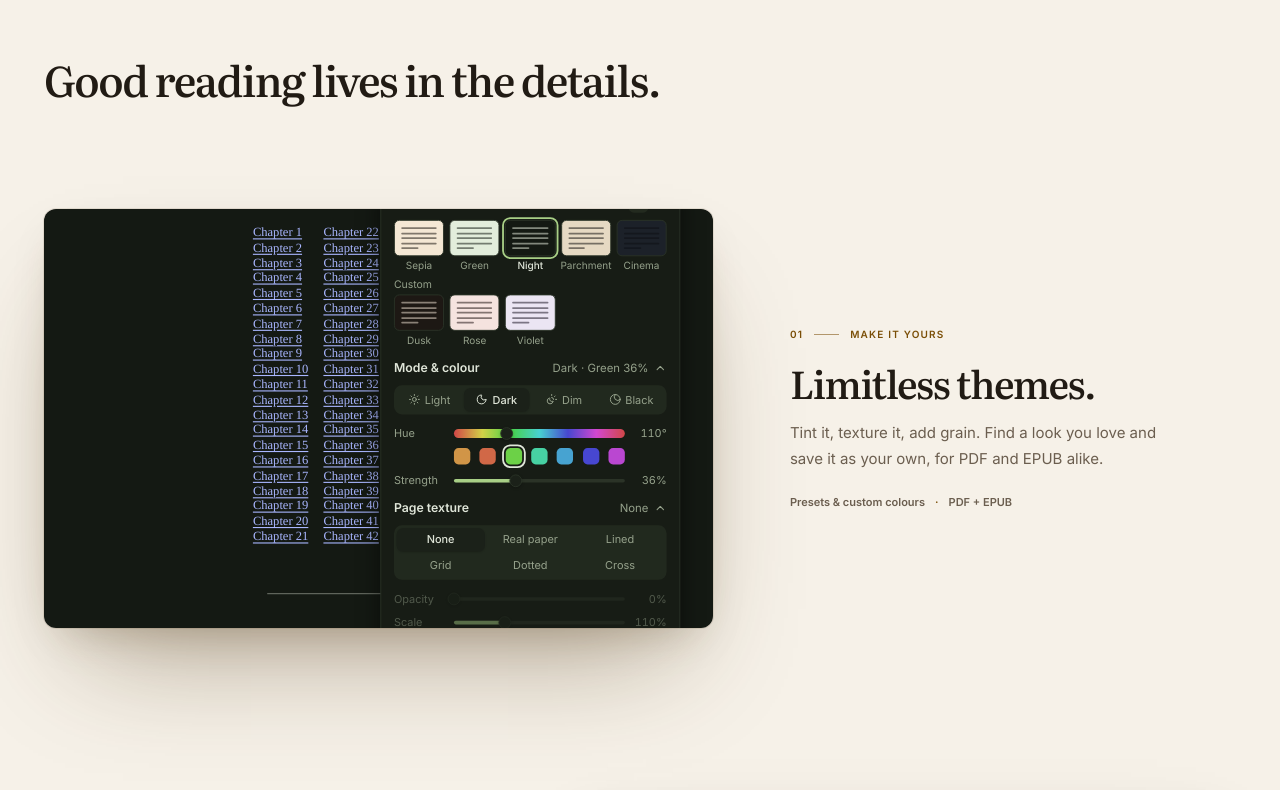
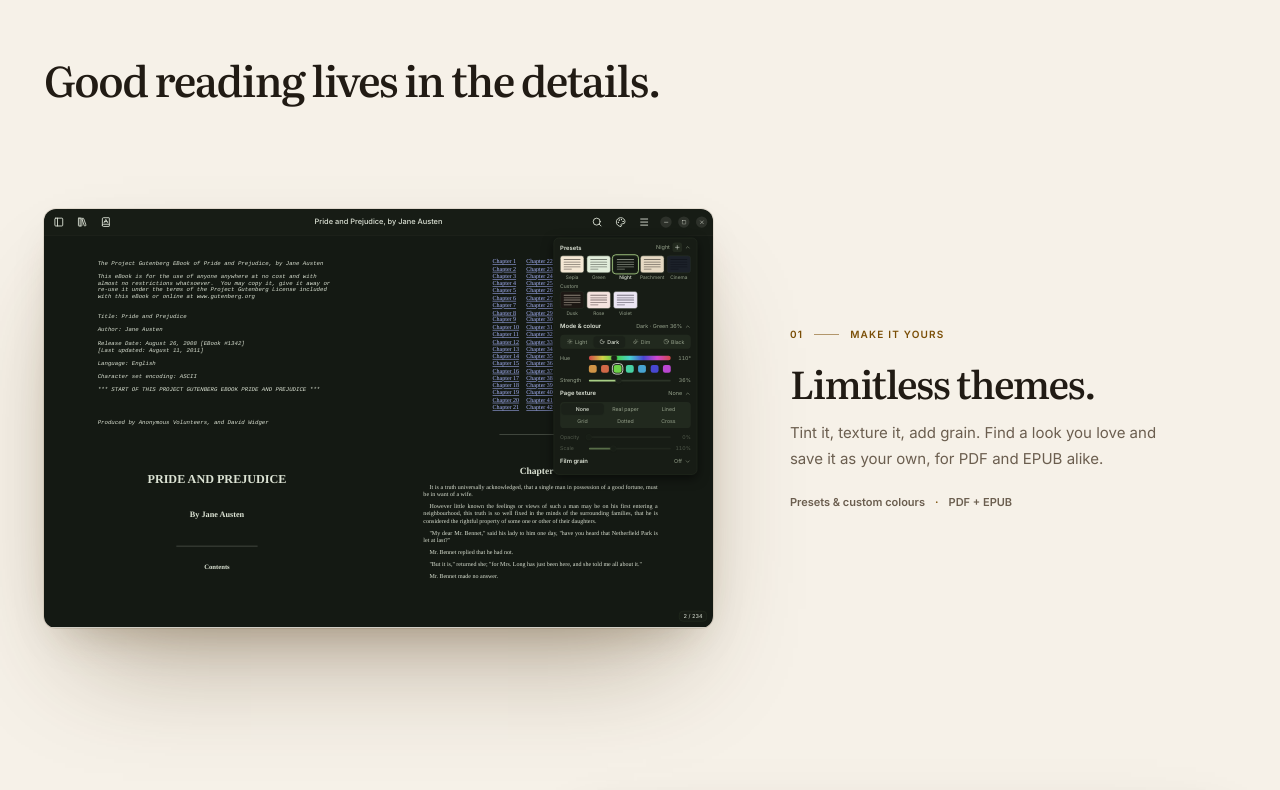
Before and after one commit to codewiththiha/mareader-marketing-site, a Svelte app: page / in a window 1280 px wide. Shown: the part 840-1630 px from the top of the page. Built offline with nearby package versions, Linux system fonts and the light colour scheme.

Commit message:
widen home preview framing

```diff
--- a/src/lib/home/timelines.ts
+++ b/src/lib/home/timelines.ts
@@ -14,9 +14,8 @@ export interface Timeline {
   poster: number;
 }
 
-const themeFocus = { x: 800, y: 0, w: 736, h: 650 };
 const wordFocus = { x: 750, y: 140, w: 786, h: 600 };
-const modelFocus = { x: 480, y: 90, w: 820, h: 600 };
+const modelFocus = { x: 48, y: 30, w: 1440, h: 900 };
 const voiceFocus = { x: 480, y: 80, w: 820, h: 600 };
 const playerFocus = { x: 300, y: 285, w: 1080, h: 675 };
 const noPopover: Partial<WinState> = { popover: null };
@@ -36,11 +35,11 @@ export const TIMELINES = {
   appearance: {
     poster: 1,
     shots: [
-      { step: 1, frame: 1, ms: 1600, focus: themeFocus },
-      { step: 1, frame: 2, ms: 2200, focus: themeFocus },
-      { step: 1, frame: 3, ms: 2200, focus: themeFocus },
-      { step: 1, frame: 4, ms: 2200, focus: themeFocus },
-      { step: 1, frame: 5, ms: 2200, focus: themeFocus },
+      { step: 1, frame: 1, ms: 1600 },
+      { step: 1, frame: 2, ms: 2200 },
+      { step: 1, frame: 3, ms: 2200 },
+      { step: 1, frame: 4, ms: 2200 },
+      { step: 1, frame: 5, ms: 2200 },
     ],
   },
   panes: {
--- a/tests/visual/playback.mjs
+++ b/tests/visual/playback.mjs
@@ -17,6 +17,19 @@ try {
   page.on("pageerror", (error) => errors.push(error.message));
   await page.goto(`http://127.0.0.1:${server.address().port}/`);
 
+  const fits = async (preview, selector) =>
+    preview.evaluate((el, selector) => {
+      const outer = el.getBoundingClientRect();
+      const inner = el.querySelector(selector).getBoundingClientRect();
+      const epsilon = 1;
+      return (
+        inner.left >= outer.left - epsilon &&
+        inner.right <= outer.right + epsilon &&
+        inner.top >= outer.top - epsilon &&
+        inner.bottom <= outer.bottom + epsilon
+      );
+    }, selector);
+
   for (const name of ["hero", "appearance", "panes", "dictionary", "models", "voice"]) {
     const preview = page.locator(`[data-timeline="${name}"]`);
     await preview.scrollIntoViewIfNeeded();
@@ -28,8 +41,15 @@ try {
       { timeout: 6000 },
     );
     console.log(`${name} advances in view`);
+    if (name === "appearance") {
+      assert(await fits(preview, ".mr-win"), "the entire reader window should fit in the appearance preview");
+      assert(await fits(preview, ".pop"), "the entire appearance popover should fit in the preview");
+    }
     if (name === "models") {
+      await page.waitForFunction(() => document.querySelector('[data-timeline="models"]').dataset.frame === "1");
       await page.waitForTimeout(1100);
+      assert(await fits(preview, ".st"), "the complete model settings window should fit");
+      assert(await fits(preview, ".st-keys"), "the API key rows should fit");
       const before = await preview.locator(".st-keys").innerText();
       await page.waitForTimeout(1200);
       assert.notEqual(await preview.locator(".st-keys").innerText(), before, "key rotation should animate");
@@ -74,8 +94,21 @@ try {
   assert.equal(await dictionary.getAttribute("data-frame"), "2", "reduced motion should keep the poster still");
   await page.emulateMedia({ reducedMotion: "no-preference" });
   await page.waitForFunction(() => document.querySelector('[data-timeline="dictionary"]').dataset.playing === "true");
+  const mobile = await browser.newPage({ viewport: { width: 390, height: 844 } });
+  mobile.on("pageerror", (error) => errors.push(error.message));
+  await mobile.goto(`http://127.0.0.1:${server.address().port}/`);
+  for (const [name, selector] of [
+    ["appearance", ".pop"],
+    ["models", ".st"],
+  ]) {
+    const preview = mobile.locator(`[data-timeline="${name}"]`);
+    await preview.scrollIntoViewIfNeeded();
+    await mobile.waitForTimeout(1000);
+    assert(await fits(preview, selector), `${name} controls should fit on mobile`);
+  }
+  await mobile.close();
   assert.deepEqual(errors, []);
-  console.log("looping, offscreen pause and reduced motion passed");
+  console.log("looping, framing, offscreen pause and reduced motion passed");
 } finally {
   await browser.close();
   server.close();
```
